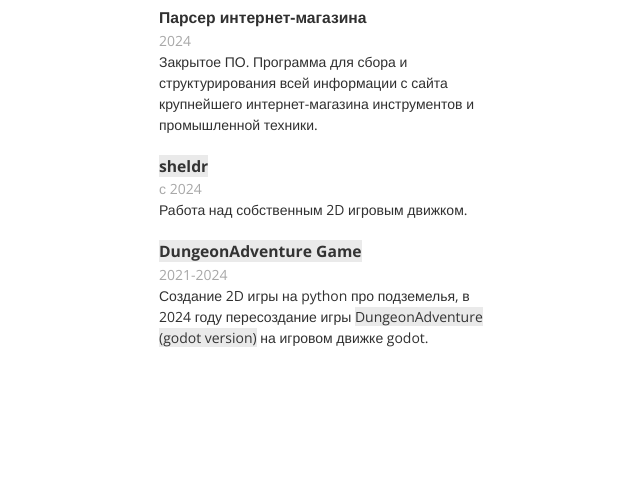
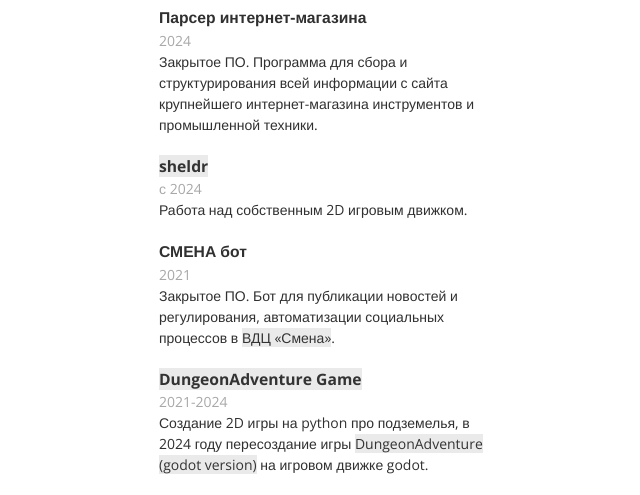
Before and after one commit to vicebaraban/my-site, a Flask app: page / in a window 1280 px wide. Shown: the part 718-1213 px from the top of the page, without its empty margins (201-841 px from the left). Before the commit the page ends 1065 px from the top, so only its background shows below. Run offline with Flask 3, Linux system fonts and the light colour scheme; parts of the project's set-up code (start-up, migrations or seed data) failed here and were passed over; some libraries are stand-ins or nearby versions.

Commit message:
add projects data

```diff
--- a/templates/index.html
+++ b/templates/index.html
@@ -146,6 +146,18 @@
                 </article>
                 <article>
                     <header>
+                        <h1>
+                            СМЕНА бот
+                        </h1>
+                        <span><time>2021</time></span>
+                    </header>
+                    <p>
+                        Закрытое ПО. Бот для публикации новостей и регулирования, автоматизации социальных процессов в
+                        <a href="https://смена.дети/">ВДЦ «Смена»</a>.
+                    </p>
+                </article>
+                <article>
+                    <header>
                         <h1><a href="https://github.com/vicebaraban/DungeonAdventure">DungeonAdventure Game</a></h1>
                         <span><time>2021-2024</time></span>
                     </header>
```
